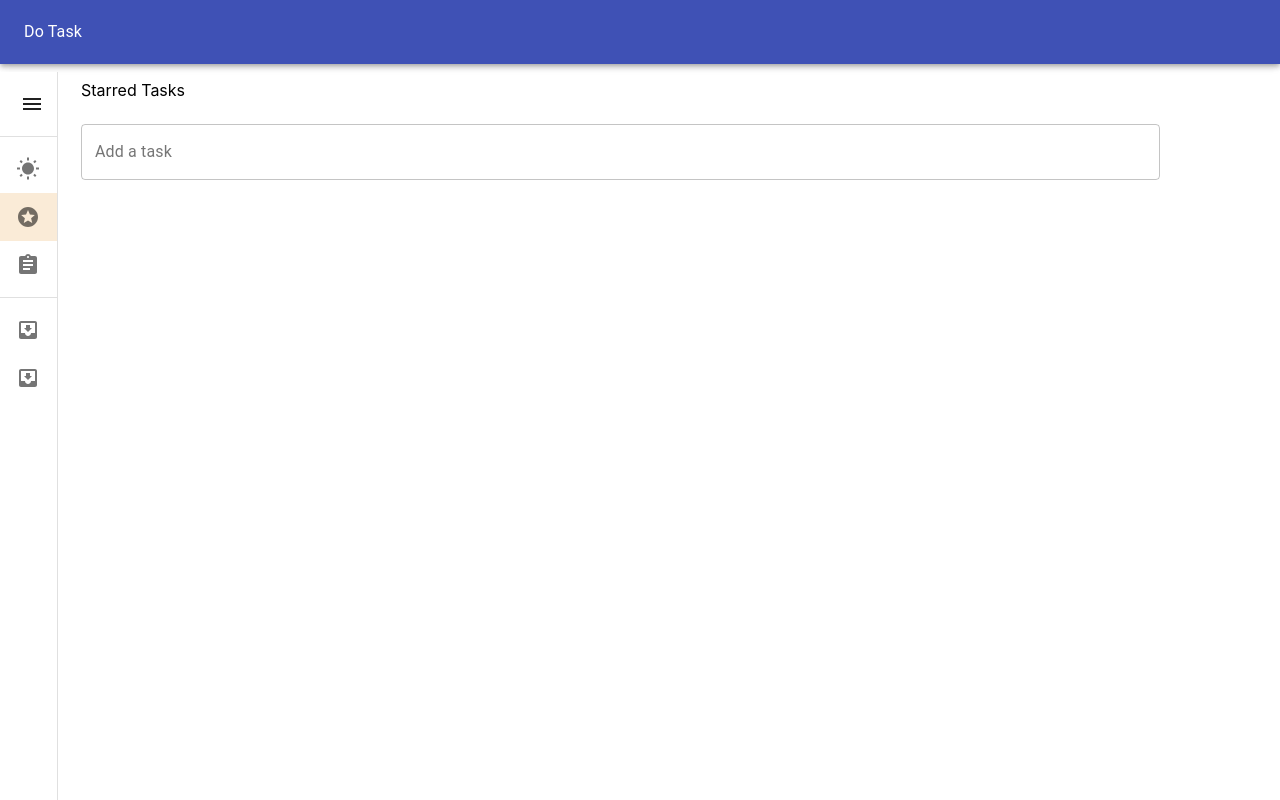
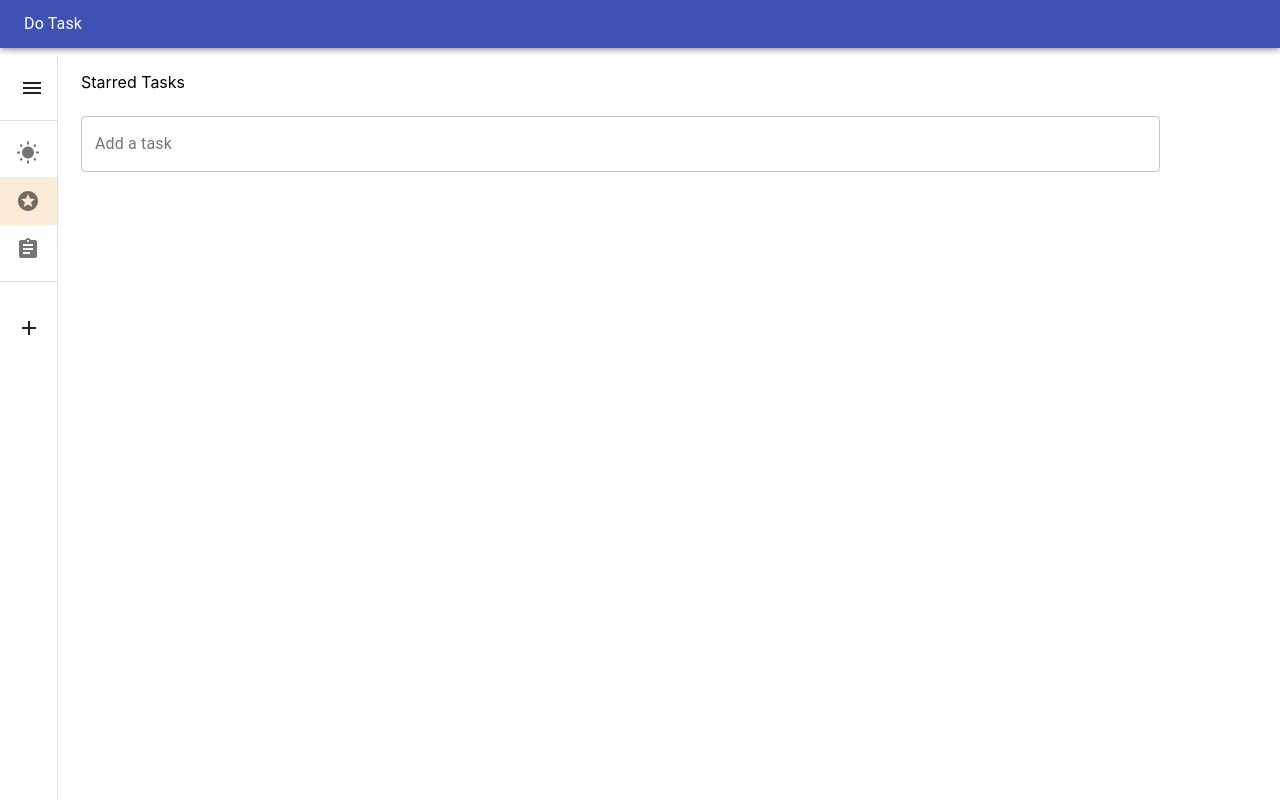
Before and after one commit to siddartha999/Todo, a React (Create React App) app: page /starred in a window 1280 px wide. Built offline with nearby package versions, Linux system fonts and the light colour scheme.

Commit message:
Added the ability to create lists on the side-navBar.

```diff
--- a/src/App.css
+++ b/src/App.css
@@ -8,7 +8,7 @@
   width: 57px;
   height: calc(100%);
   position: relative;
-  top: 4rem;
+  top: 3.5rem;
 }
 
 .App-center-content-wrapper {
@@ -16,7 +16,7 @@
   padding-left: 1.5rem;
   height: calc(100%);
   position: relative;
-  top: 4rem;
+  top: 3.5rem;
 }
 
 /* width */
--- a/src/App.js
+++ b/src/App.js
@@ -9,7 +9,6 @@ import Emitter from "./services/Emitter";
 
 function App() {
   const handleClick = () => {
-    console.log("clicked");
     Emitter.emit("CLOSE_NAV_SIDE_BAR");
   };
 
--- a/src/InputForm/InputForm.js
+++ b/src/InputForm/InputForm.js
@@ -4,7 +4,7 @@
  * Receives the dispatcher as a prop, and calls that with an object containing appropriate arguments.
  */
 
-import React, { useState, useContext } from "react";
+import React, { useState, useContext, forwardRef } from "react";
 import { makeStyles } from "@material-ui/core/styles";
 import TextField from "@material-ui/core/TextField";
 import { StarredModeContext } from "../Starred/Starred.context";
@@ -18,7 +18,7 @@ const useStyles = makeStyles((theme) => ({
   },
 }));
 
-const InputForm = (props) => {
+const InputForm = forwardRef((props, ref) => {
   const classes = useStyles();
   const [inputValue, setInputValue] = useState("");
   const dispatch = props.dispatch;
@@ -54,9 +54,10 @@ const InputForm = (props) => {
         variant={variant}
         value={inputValue}
         onChange={handleChange}
+        inputRef={ref}
       />
     </form>
   );
-};
+});
 
 export default InputForm;
--- /dev/null
+++ b/src/NavSidebar/NavSidebar.css
@@ -0,0 +1,20 @@
+.NavSidebar-add-list-container {
+  height: 4rem;
+  display: flex;
+  align-items: center;
+}
+
+.NavSidebar-add-list-icon-wrapper {
+  display: inline-block;
+  width: 57px;
+}
+
+.NavSidebar-add-list-icon-wrapper:hover {
+  cursor: pointer;
+  background-color: rgba(0, 0, 0, 0.04);
+}
+
+.NavSidebar-add-list-input-form-wrapper {
+  display: inline-block;
+  width: calc(100% - 67px);
+}
--- a/src/NavSidebar/NavSidebar.js
+++ b/src/NavSidebar/NavSidebar.js
@@ -1,4 +1,5 @@
-import React, { useState } from "react";
+import React, { useState, createRef } from "react";
+import "./NavSidebar.css";
 import clsx from "clsx";
 import Drawer from "@material-ui/core/Drawer";
 import List from "@material-ui/core/List";
@@ -8,25 +9,28 @@ import MenuIcon from "@material-ui/icons/Menu";
 import ListItem from "@material-ui/core/ListItem";
 import ListItemIcon from "@material-ui/core/ListItemIcon";
 import ListItemText from "@material-ui/core/ListItemText";
-import InboxIcon from "@material-ui/icons/MoveToInbox";
 import WbSunnyIcon from "@material-ui/icons/WbSunny";
 import StarsIcon from "@material-ui/icons/Stars";
 import AssignmentIcon from "@material-ui/icons/Assignment";
 import { NavLink } from "react-router-dom";
 import useStyles from "./NavSidebar.style";
 import Emitter from "../services/Emitter";
+import InputForm from "../InputForm/InputForm";
+import AddSharpIcon from "@material-ui/icons/AddSharp";
+import ListSharpIcon from "@material-ui/icons/ListSharp";
+import useNavSidebarListReducer from "./NavSidebar.lists.reducer";
 
-const NAV_BAR_FIRST_SECTION_ITEMS = [
+const NAV_BAR_FIXED_ITEMS = [
   { name: "My Day", navLink: "/myday", icon: <WbSunnyIcon /> },
   { name: "Starred", navLink: "/starred", icon: <StarsIcon /> },
   { name: "Tasks", navLink: "/tasks", icon: <AssignmentIcon /> },
 ];
 
-const NAV_BAR_SECOND_SECTION_ITEMS = [{ name: "Groups" }, { name: "New List" }];
-
 function NavSidebar() {
   const classes = useStyles();
   const [open, setOpen] = useState(false);
+  const addNewListInputRef = createRef(null);
+  const [lists, dispatch] = useNavSidebarListReducer([]);
 
   const handleToggleDrawer = () => {
     setOpen(!open);
@@ -35,6 +39,15 @@ function NavSidebar() {
   Emitter.on("CLOSE_NAV_SIDE_BAR", () => {
     setOpen(false);
   });
+
+  const handleAddListIconClicked = () => {
+    if (addNewListInputRef.current) {
+      addNewListInputRef.current.focus();
+    }
+    if (!open) {
+      setOpen(true);
+    }
+  };
 
   return (
     <div className={classes.root}>
@@ -62,7 +75,7 @@ function NavSidebar() {
         </div>
         <Divider />
         <List>
-          {NAV_BAR_FIRST_SECTION_ITEMS.map((item) => (
+          {NAV_BAR_FIXED_ITEMS.map((item) => (
             <ListItem
               button
               key={item.name}
@@ -78,13 +91,30 @@ function NavSidebar() {
         </List>
         <Divider />
         <List>
-          {NAV_BAR_SECOND_SECTION_ITEMS.map((item) => (
-            <ListItem button key={item.name}>
-              <ListItemIcon>{<InboxIcon />}</ListItemIcon>
-              <ListItemText primary={item.name} />
+          {lists.map((item) => (
+            <ListItem button key={item.id}>
+              <ListItemIcon>{<ListSharpIcon />}</ListItemIcon>
+              <ListItemText primary={item.listName} />
             </ListItem>
           ))}
         </List>
+        <div className="NavSidebar-add-list-container">
+          <div
+            className="NavSidebar-add-list-icon-wrapper"
+            onClick={handleAddListIconClicked}
+          >
+            <AddSharpIcon />
+          </div>
+          <div className="NavSidebar-add-list-input-form-wrapper">
+            <InputForm
+              ref={addNewListInputRef}
+              placeholderLabel="New List"
+              variant="outlined"
+              dispatch={dispatch}
+              actionType="ADD_LIST_ITEM"
+            ></InputForm>
+          </div>
+        </div>
       </Drawer>
       <main className={classes.content}>
         <div className={classes.toolbar} />
--- /dev/null
+++ b/src/NavSidebar/NavSidebar.lists.reducer.js
@@ -0,0 +1,44 @@
+/**
+ * Reducer for creating and removing tasks:
+ *
+ * Lists will be stored in the following format:
+ * [{id: "s1ahd2gha1", taskName: "Groceries"}, {id: "12ag546", taskName: "Sport items"}]
+ *
+ * sessionStorage is used to store and retrieved the tasks.
+ */
+import { useReducer, useEffect } from "react";
+import { v4 as uuidv4 } from "uuid";
+
+const SESSION_STORAGE_KEY = "lists";
+
+const useNavSidebarListReducer = (initialValue = []) => {
+  const [state, dispatch] = useReducer(reducer, initialValue, () => {
+    let initValue = [];
+    try {
+      initValue =
+        JSON.parse(sessionStorage.getItem(SESSION_STORAGE_KEY)) || initialValue;
+    } catch (e) {
+      initValue = initialValue;
+    }
+    return initValue;
+  });
+
+  useEffect(() => {
+    sessionStorage.setItem(SESSION_STORAGE_KEY, JSON.stringify(state));
+  }, [state]);
+
+  return [state, dispatch];
+};
+
+const reducer = (state, action) => {
+  switch (action.type) {
+    case "ADD_LIST_ITEM":
+      return [...state, { id: uuidv4(), listName: action.inputValue }];
+    case "REMOVE_LIST_ITEM":
+      return state.filter((task) => task.id !== action.id);
+    default:
+      return state;
+  }
+};
+
+export default useNavSidebarListReducer;
--- a/src/NavSidebar/NavSidebar.style.js
+++ b/src/NavSidebar/NavSidebar.style.js
@@ -7,7 +7,7 @@ const useStyles = makeStyles((theme) => ({
   root: {
     display: "flex",
     "& .MuiPaper-root.MuiDrawer-paper": {
-      top: "4.5rem",
+      top: "3.5rem",
     },
   },
   hide: {
--- a/src/Tasks/Tasks.reducer.js
+++ b/src/Tasks/Tasks.reducer.js
@@ -1,12 +1,14 @@
 import { useReducer, useEffect } from "react";
 import { v4 as uuidv4 } from "uuid";
 
+const SESSION_STORAGE_KEY = "tasksList";
+
 const TasksReducer = (initialValue = []) => {
   const [state, dispatch] = useReducer(reducer, initialValue, () => {
-    let initValue = "";
+    let initValue = [];
     try {
       initValue =
-        JSON.parse(sessionStorage.getItem("tasksList")) || initialValue;
+        JSON.parse(sessionStorage.getItem(SESSION_STORAGE_KEY)) || initialValue;
     } catch (e) {
       initValue = initialValue;
     }
@@ -14,7 +16,7 @@ const TasksReducer = (initialValue = []) => {
   });
 
   useEffect(() => {
-    sessionStorage.setItem("tasksList", JSON.stringify(state));
+    sessionStorage.setItem(SESSION_STORAGE_KEY, JSON.stringify(state));
   }, [state]);
 
   return [state, dispatch];
--- a/src/TopAppBar/TopAppBar.js
+++ b/src/TopAppBar/TopAppBar.js
@@ -8,7 +8,11 @@ import { NavLink } from "react-router-dom";
 
 const useStyles = makeStyles((theme) => ({
   appBar: {
-    height: "4rem",
+    height: "3rem",
+  },
+  toolBar: {
+    height: "3rem",
+    minHeight: "3rem",
   },
   title: {
     color: "white",
@@ -20,7 +24,7 @@ const TopAppBar = () => {
   const classes = useStyles();
   return (
     <AppBar position="fixed" className={clsx(classes.appBar)}>
-      <Toolbar>
+      <Toolbar className={classes.toolBar}>
         <Typography component={NavLink} to="/" exact className={classes.title}>
           Do Task
         </Typography>
```
